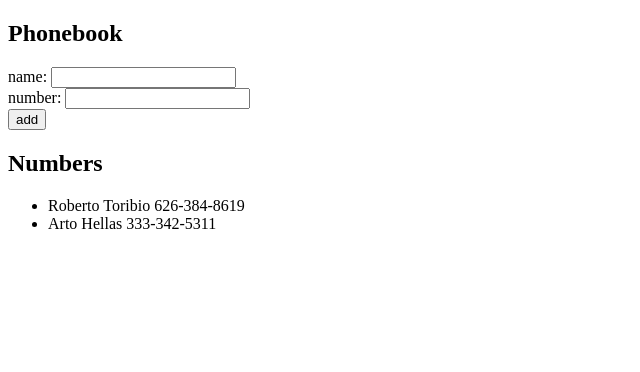
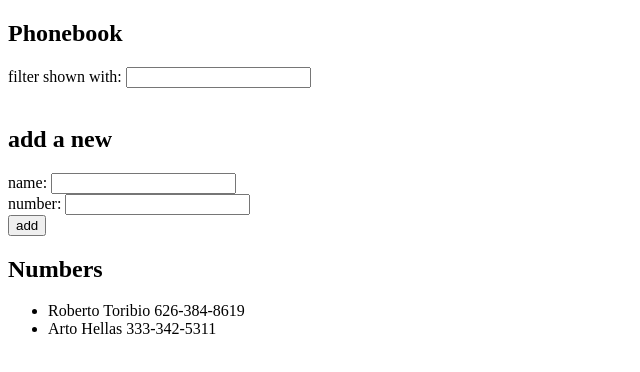
Before and after one commit to robo27918/webDev-openCourse, a React (Create React App) app in the folder part2/phonebook/: page / in a window 1280 px wide. Shown: the top 372 px of the page, without its empty margins (0-640 px from the left). Built offline with nearby package versions, Linux system fonts and the light colour scheme.

Commit message:
started exercise 2.9

```diff
--- a/part2/phonebook/src/App.js
+++ b/part2/phonebook/src/App.js
@@ -20,6 +20,7 @@ const App = (props) =>{
   const [contacts,setContacts] = useState(props.contacts)
   const [newName, setNewName] = useState('')
   const [newNumber, setNewNumber] = useState('')
+  const [searchName,setNewSearchName] = useState('')
   const addContact = (event) => {
     event.preventDefault()
     console.log('button clicked', event.target)
@@ -58,6 +59,13 @@ const App = (props) =>{
   return (
     <div>
       <h2>Phonebook</h2>
+       <form>
+        <div>
+          filter shown with: <input value={searchName}></input>
+        </div>
+       </form>
+       <br></br>
+       <h2>add a new</h2>
       <form onSubmit={addContact}>
         <div>
           name: <input value={newName} onChange={handleContactChange}/>
```
